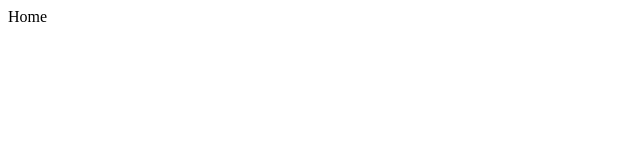
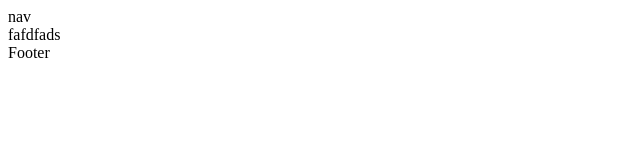
Before and after one commit to cyberangel99/Amazon-Project, a Next.js app: page / in a window 1280 px wide. Shown: the top 160 px of the page, without its empty margins (0-640 px from the left). Built offline with nearby package versions, Linux system fonts and the light colour scheme.

Commit message:
added AppLayout

```diff
--- /dev/null
+++ b/components/layout/AppLayout.js
@@ -0,0 +1,16 @@
+import React from 'react'
+import Header from './Header'
+import Navigation from './Navigation'
+import Footer from './Footer'
+
+export default function AppLayout(props) {
+  const { children } = props
+  return (
+    <div>
+      <Header />
+      <Navigation />
+      {children}
+      <Footer />
+    </div>
+  )
+}
--- /dev/null
+++ b/components/layout/Footer.js
@@ -0,0 +1,5 @@
+import React from 'react'
+
+export default function Footer() {
+  return <div>Footer</div>
+}
--- /dev/null
+++ b/components/layout/Header.js
@@ -0,0 +1,5 @@
+import React from 'react'
+
+export default function Header() {
+  return <meta name="viewport" content="initial-scale=1, width=device-width" />
+}
--- /dev/null
+++ b/components/layout/Navigation.js
@@ -0,0 +1,5 @@
+import React from 'react'
+
+export default function Navigation() {
+  return <div>nav</div>
+}
--- a/pages/index.js
+++ b/pages/index.js
@@ -1,7 +1,8 @@
 import React from 'react'
+import AppLayout from '../components/layout/AppLayout'
 
-function Home() {
-  return <div>Home</div>
+function index() {
+  return <AppLayout>fafdfads</AppLayout>
 }
 
-export default Home
+export default index
```
